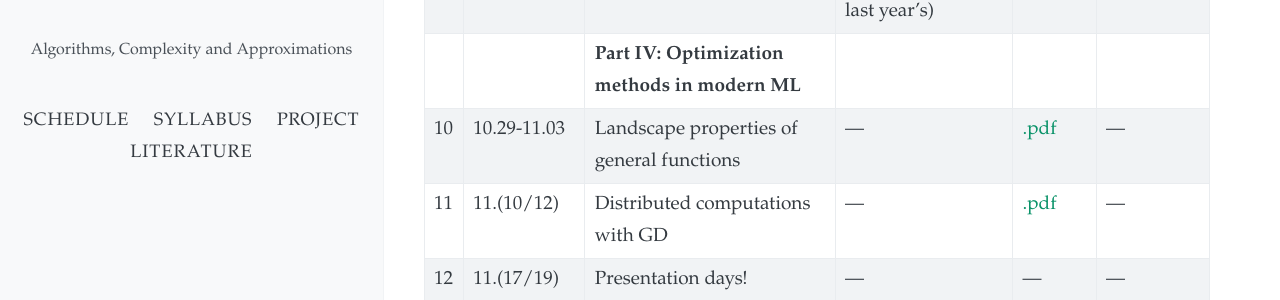
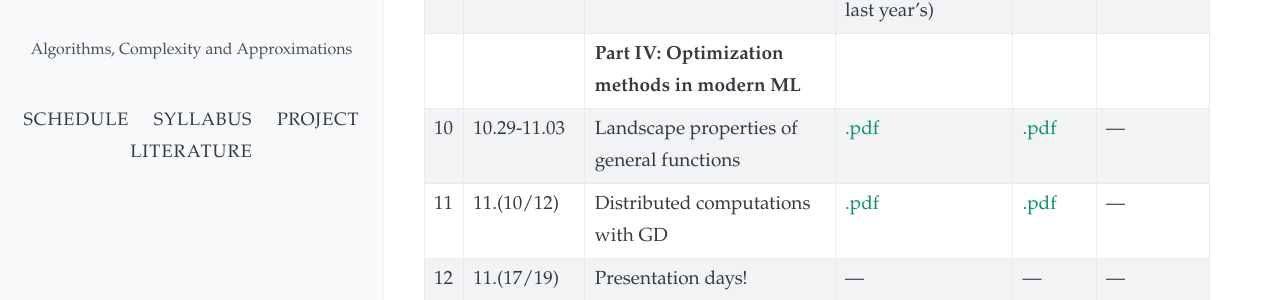
Before and after one commit to akyrillidis/comp414-514, a Jekyll site: the page built from schedule.md, in a window 1280 px wide and 900 px high, scrolled down 678 px. Shown: the part 485-785 px from the top of the window. Built offline with Jekyll 4.4.1, drawn with Linux system fonts in a browser that asks for light colours; nearby versions of some CDN libraries.

Commit message:
Update schedule.md

```diff
--- a/schedule.md
+++ b/schedule.md
@@ -25,8 +25,8 @@ layout: default
 | 9 | 10.(22/27) | Low-rank recovery | [.pdf](/schedule/images/Lecture 9 notes.pdf) / [.pdf]() | [.pdf](/schedule/images/Lecture 9.pdf) | [.ipynb](/schedule/images/Chapter 9.ipynb) |
 |  |  | | (Handwritten / last year's) |  | |
 | | | **Part IV: Optimization methods in modern ML** | | | |
-| 10 | 10.29-11.03 | Landscape properties of general functions | ---  | [.pdf](/schedule/images/Lecture 10.pdf) | --- |
-| 11 | 11.(10/12) | Distributed computations with GD | --- | [.pdf](/schedule/images/Lecture 11.pdf) | --- |
+| 10 | 10.29-11.03 | Landscape properties of general functions | [.pdf](/schedule/images/Lecture 10 notes.pdf)  | [.pdf](/schedule/images/Lecture 10.pdf) | --- |
+| 11 | 11.(10/12) | Distributed computations with GD | [.pdf](/schedule/images/Lecture 11 notes.pdf) | [.pdf](/schedule/images/Lecture 11.pdf) | --- |
 | 12 | 11.(17/19) | Presentation days!  | ---  | ---  | --- |
 | | | **Part V: Final exam** | | | |
 
```
